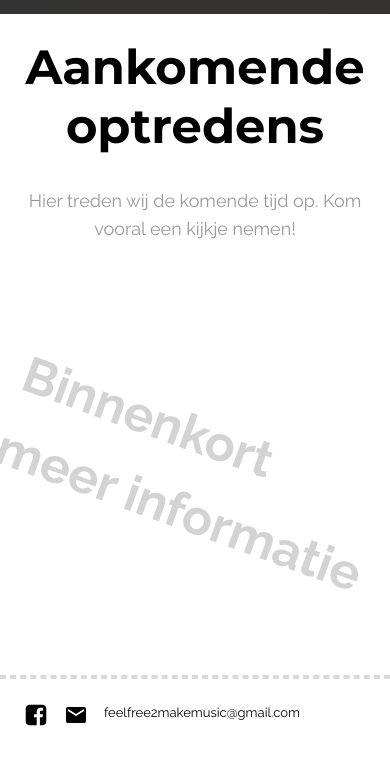
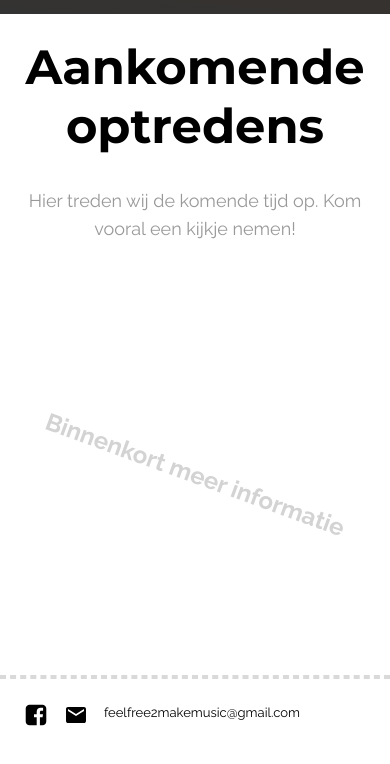
Before and after one commit to sajvanwijk/FF2MM-website, a React app: page /aankomende-optredens in a window 390 px wide. Shown: the part 76-840 px from the top of the page. Built offline with nearby package versions, Linux system fonts and the light colour scheme; a web font is replaced by a local one.

Commit message:
Slanted text mobile fix

```diff
--- a/src/views/aankomende-optredens.css
+++ b/src/views/aankomende-optredens.css
@@ -280,6 +280,16 @@
   align-items: flex-start;
   flex-direction: row;
 }
+.slanted-text {
+  height: 400px;
+  width: 100%;
+  font-size: 50px;
+  font-weight: bold;
+  color: lightgray;
+  transform: rotate(20deg);
+  display: grid;
+  place-content: center;
+}
 @media(max-width: 1400px) {
   .aankomende-optredens-text {
     color: var(--dl-color-gray-white);
@@ -310,6 +320,11 @@
   .aankomende-optredens-icon2 {
     width: 226px;
     height: 213px;
+  }
+}
+@media(max-width: 991px) {
+  .slanted-text {
+    font-size: 32px;
   }
 }
 @media(max-width: 767px) {
@@ -517,4 +532,7 @@
   .aankomende-optredens-container15 {
     justify-content: center;
   }
+  .slanted-text {
+    font-size: 24px;
+  }
 }
--- a/src/views/aankomende-optredens.js
+++ b/src/views/aankomende-optredens.js
@@ -32,7 +32,7 @@ const AankomendeOptredens = (props) => {
             heading="Aankomende optredens"
             rootClassName="title-block-root-class-name"
           ></TitleBlock>
-          <div style={{height:"400px", width:"100%", fontSize:"50px", fontWeight:'bold', color:'lightgray', transform:"rotate(20deg)", display:"grid", placeContent:"center"}}>Binnenkort meer informatie</div>
+          <div className="slanted-text">Binnenkort meer informatie</div>
           {/* <CalendarComponent
             image_src="https://images.unsplash.com/photo-1472653431158-6364773b2a56?ixid=M3w5MTMyMXwwfDF8c2VhcmNofDE0fHxldmVudHxlbnwwfHx8fDE2OTUwNjYzMzZ8MA&amp;ixlib=rb-4.0.3&amp;h=300"
             image_src1="https://images.unsplash.com/photo-1472653431158-6364773b2a56?ixid=M3w5MTMyMXwwfDF8c2VhcmNofDE0fHxldmVudHxlbnwwfHx8fDE2OTUyMDg1NjZ8MA&amp;ixlib=rb-4.0.3&amp;h=300"
```
